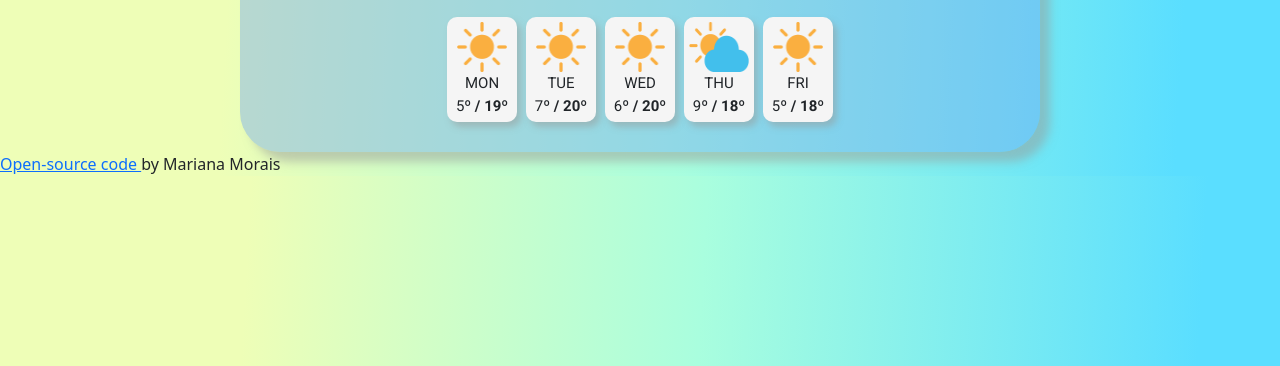
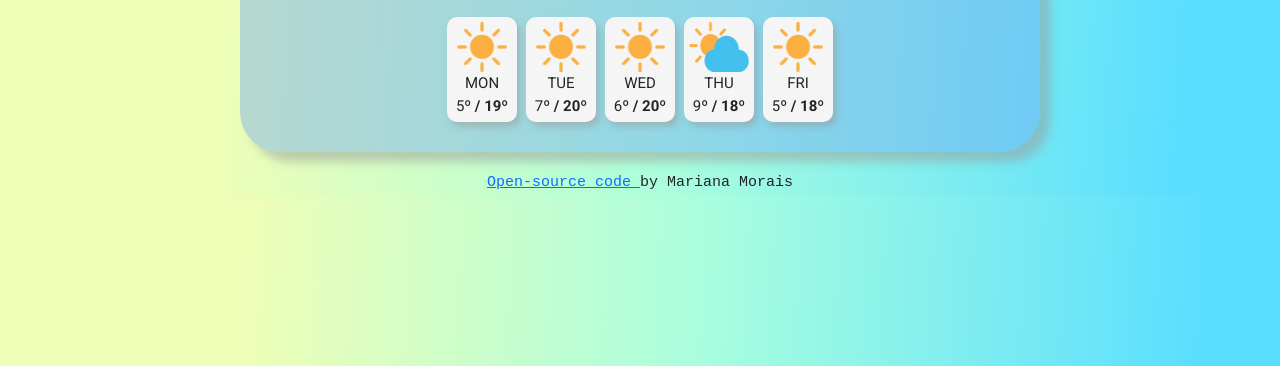
Before and after one commit to marianamorais04/shecodes_plus_week6_weatherapp, a plain HTML site: page index.html in a window 1280 px wide. Shown: the part 434-800 px from the top of the page. Drawn offline with nearby package versions, Linux system fonts and the light colour scheme.

Commit message:
update style.css

```diff
--- a/src/style.css
+++ b/src/style.css
@@ -168,6 +168,14 @@ button {
   text-align: center;
   font-size: 13px;
 }
+.link {
+  font-family: "Courier New", Courier, monospace;
+  font-size: 15px;
+  font-weight: 500;
+  display: block;
+  margin-top: 20px;
+  text-align: center;
+}
 #currentCityButton {
   padding: 0px;
   border-radius: 10px 10px 10px 10px;
```
